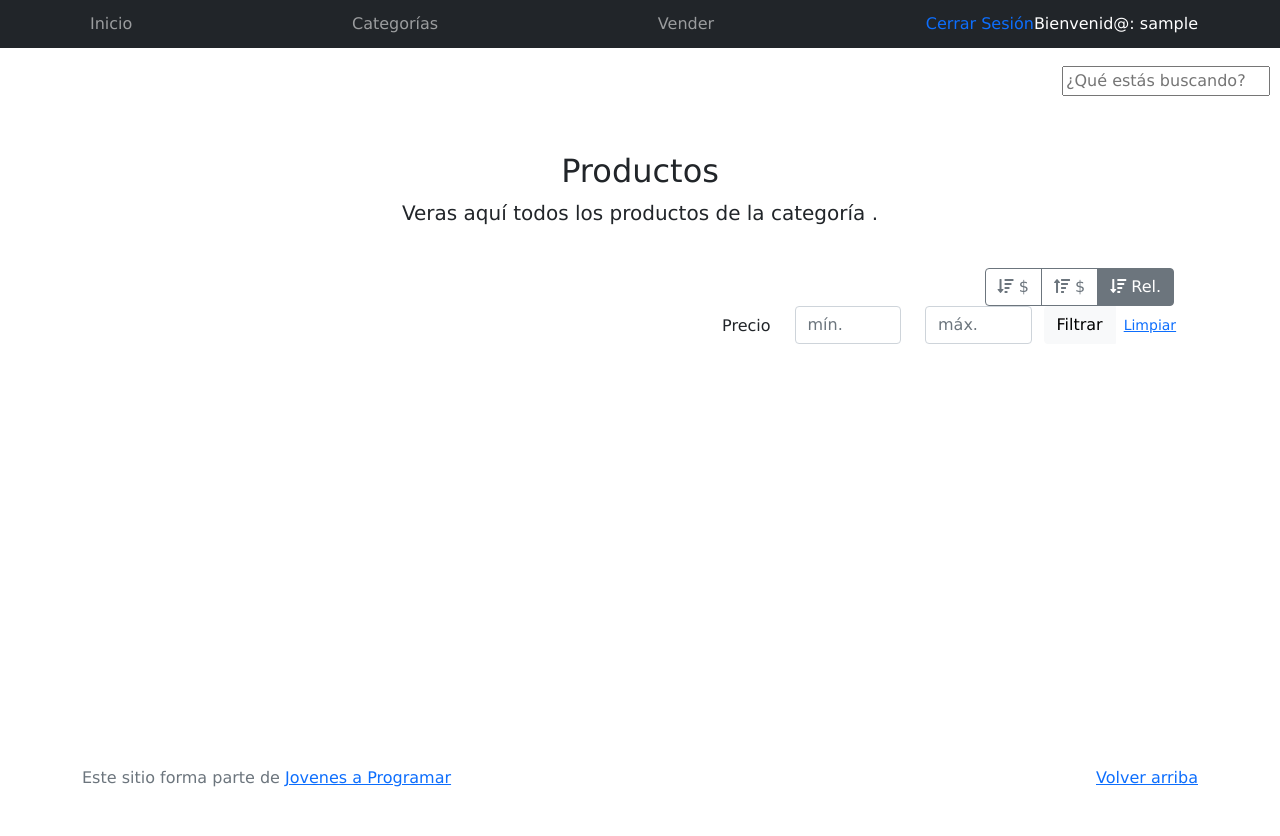
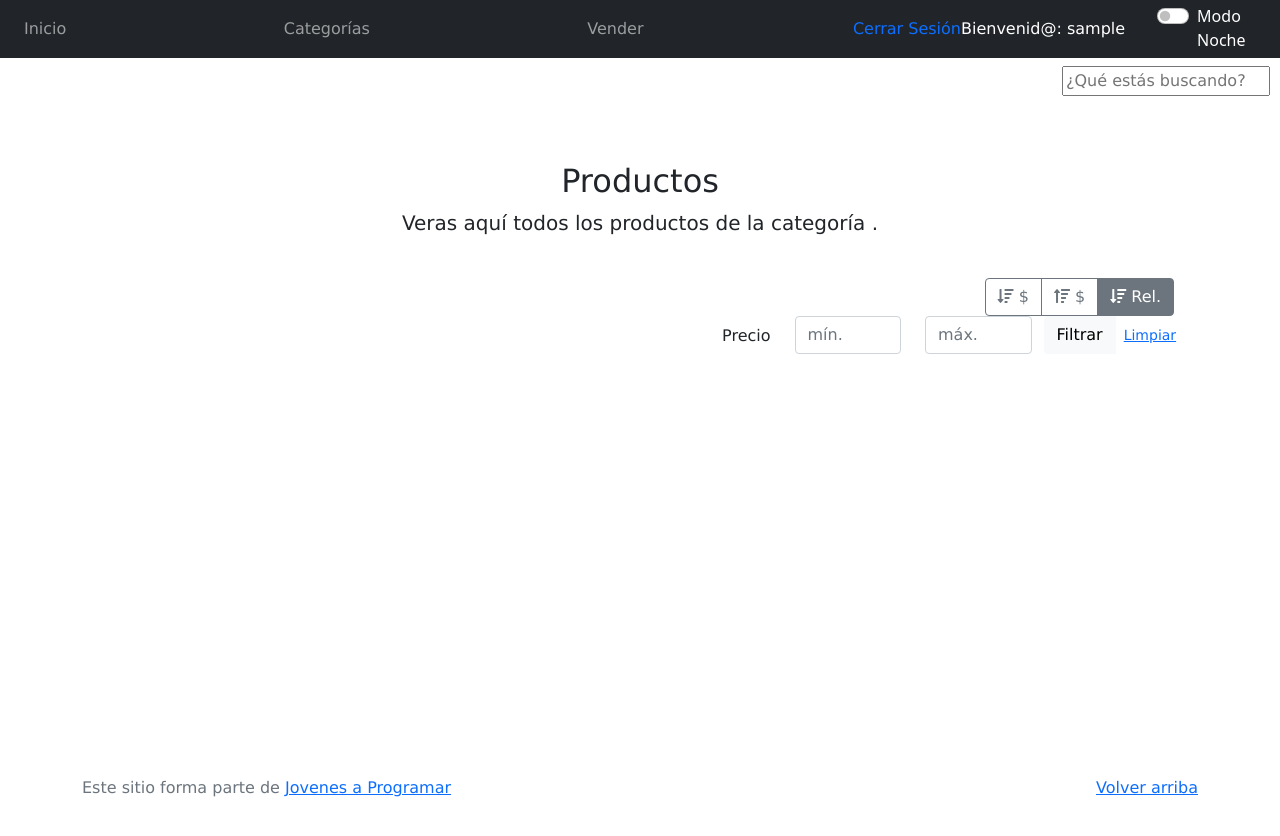
Before and after one commit to valentinarodriguezc/workspace-inicial, a plain HTML site: page products.html in a window 1280 px wide. Drawn offline with Linux system fonts and the light colour scheme; sample sign-in values are in the browser's storage.

Commit message:
theme.js and styles

```diff
--- a/css/styles.css
+++ b/css/styles.css
@@ -331,3 +331,38 @@ button:hover {
   transform: scale(1.05); /* Agranda la tarjeta cuando se pasa el mouse */
   box-shadow: 0 4px 8px rgba(0, 0, 0, 0.2); /* Añade una sombra más visible al pasar el mouse */
 }
+
+/* Modo oscuro */
+.dark-mode {
+  background-color: #121212;
+  color: #ffffff;
+}
+
+.dark-mode .card {
+  background-color: #1e1e1e;
+  border-color: #333;
+  color:white;
+}
+
+.comments-section {
+  color:black;
+}
+
+.comment mb-4 {
+  color: black;
+
+}
+
+.mb-4 {
+  color:black;
+  margin-left: 60px;
+  margin-right: 60px;
+}
+
+.form-switch {
+  margin-left: 20px;
+}
+
+.form-check-label {
+  color: white;
+}
--- /dev/null
+++ b/js/theme.js
@@ -0,0 +1,27 @@
+document.addEventListener("DOMContentLoaded", () => {
+    // Elementos del DOM
+    const themeSwitch = document.getElementById("themeSwitch");
+    const body = document.body;
+
+    // Función para aplicar el tema
+    function applyTheme(theme) {
+        if (theme === "dark") {
+            body.classList.add("dark-mode");
+            themeSwitch.checked = true; // Mantiene el switch activo
+        } else {
+            body.classList.remove("dark-mode");
+            themeSwitch.checked = false; // Mantiene el switch desactivado
+        }
+    }
+
+    // Recuperar preferencia del usuario desde localStorage
+    const savedTheme = localStorage.getItem("theme") || "light"; // Default: Modo claro
+    applyTheme(savedTheme);
+
+    // Evento para cambiar el tema
+    themeSwitch.addEventListener("change", () => {
+        const theme = themeSwitch.checked ? "dark" : "light";
+        applyTheme(theme);
+        localStorage.setItem("theme", theme); // Guardar preferencia
+    });
+});
--- a/products.html
+++ b/products.html
@@ -39,6 +39,12 @@
       </div>
       <div class="user-options"></div> <!-- Añadir esta línea -->
       <div class="userLogged"></div>
+      </div>
+      <div >
+        <div class="form-check form-switch">
+          <input class="form-check-input" type="checkbox" role="switch" id="themeSwitch">
+          <label class="form-check-label" for="themeSwitch">Modo Noche</label>
+        </div>
       </div>
     </div>
   </nav>
@@ -120,6 +126,7 @@
   <script src="js/init.js"></script>
   <script src="js/products.js"></script>
   <script src="js/login.js"></script>
+  <script src="js/theme.js"></script>
 
   <!-- Aquí agregamos el script que resetea los filtros de precio -->
   <script>
```
Also changed, not shown: cart.html (+7 -0 lines), categories.html (+8 -0 lines), index.html (+8 -0 lines), my-profile.html (+8 -0 lines), product-info.html (+8 -0 lines), sell.html (+7 -0 lines).
